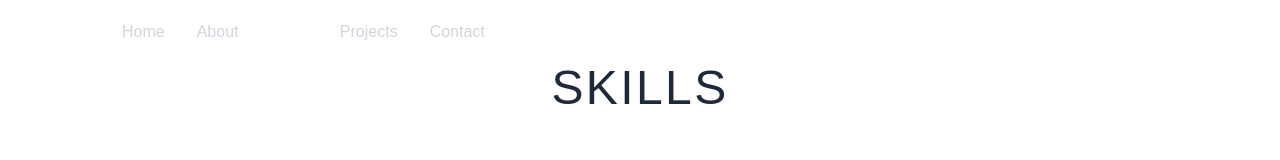
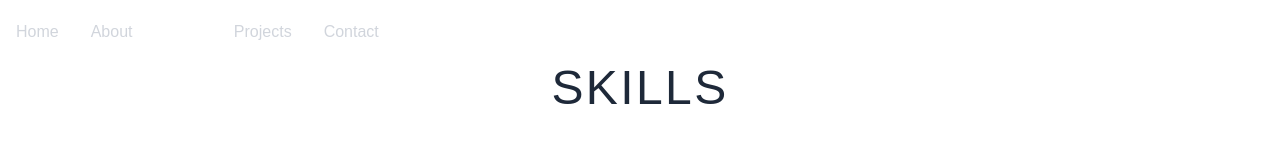
Before and after one commit to plutopulp/plutopulp.com, a Next.js app in the folder web/: page /skills in a window 1280 px wide. Shown: the top 160 px of the page. Built offline with nearby package versions, Linux system fonts and the light colour scheme.

Commit message:
refactor navbar, use context with refs for active nav link and scrolling

```diff
--- a/web/src/app/layout.tsx
+++ b/web/src/app/layout.tsx
@@ -4,6 +4,7 @@ import "./globals.css";
 import { ThemeProvider } from "next-themes";
 import ToastProvider from "@/components/ui/ToastProvider";
 import Navbar from "@/components/layout/Navbar";
+import { NavigationProvider } from "@/contexts/NavigationContext";
 
 const geistSans = Geist({
   variable: "--font-geist-sans",
@@ -16,8 +17,8 @@ const geistMono = Geist_Mono({
 });
 
 export const metadata: Metadata = {
-  title: "Pluto Pulp | Portfolio",
-  description: "Personal portfolio and contact information for Pluto Pulp",
+  title: "Yvan Buggy | Portfolio",
+  description: "Personal portfolio and contact information for Yvan Buggy.",
 };
 
 export default function RootLayout({
@@ -31,8 +32,10 @@ export default function RootLayout({
         className={`${geistSans.variable} ${geistMono.variable} antialiased min-h-screen`}
       >
         <ThemeProvider attribute="class" defaultTheme="system" enableSystem>
-          <Navbar />
-          <main>{children}</main>
+          <NavigationProvider>
+            <Navbar />
+            <main>{children}</main>
+          </NavigationProvider>
           <ToastProvider />
         </ThemeProvider>
       </body>
--- a/web/src/app/page.tsx
+++ b/web/src/app/page.tsx
@@ -1,20 +1,34 @@
 "use client";
 
-import React from "react";
+import React, { useContext } from "react";
 import HeroSection from "@/components/sections/HeroSection";
 import AboutSection from "@/components/sections/AboutSection";
 import SkillsSection from "@/components/sections/SkillsSection";
 import ProjectsSection from "@/components/sections/ProjectsSection";
 import ContactSectionWrapper from "@/components/sections/ContactSection";
+import { NavigationContext } from "@/contexts/NavigationContext";
 
 export default function Home() {
+  // Get section refs from context
+  const { sectionRefs } = useContext(NavigationContext);
+
   return (
     <main className="min-h-screen">
-      <HeroSection />
-      <AboutSection />
-      <SkillsSection />
-      <ProjectsSection />
-      <ContactSectionWrapper />
+      <section id="hero" ref={sectionRefs.hero}>
+        <HeroSection />
+      </section>
+      <section id="about" ref={sectionRefs.about}>
+        <AboutSection />
+      </section>
+      <section id="skills" ref={sectionRefs.skills}>
+        <SkillsSection />
+      </section>
+      <section id="projects" ref={sectionRefs.projects}>
+        <ProjectsSection />
+      </section>
+      <section id="contact" ref={sectionRefs.contact}>
+        <ContactSectionWrapper />
+      </section>
     </main>
   );
 }
--- a/web/src/components/layout/Navbar.tsx
+++ b/web/src/components/layout/Navbar.tsx
@@ -1,10 +1,10 @@
 "use client";
 import Link from "next/link";
-import { useNavigation } from "@/hooks/useNavigation";
+import { useContext } from "react";
 import { useOnClickOutside } from "@/hooks/useOnClickOutside";
-import { useRef } from "react";
-import { useState } from "react";
+import { useRef, useState } from "react";
 import { colors } from "@/lib/colors";
+import { NavigationContext } from "@/contexts/NavigationContext";
 
 // Define types for NavLink props
 interface NavLinkProps {
@@ -17,7 +17,7 @@ interface NavLinkProps {
 
 export default function Navbar() {
   const { isActive, handleNavigation, getItemHref, isScrolled, navItems } =
-    useNavigation();
+    useContext(NavigationContext);
 
   const [mobileMenuOpen, setMobileMenuOpen] = useState(false);
   const mobileMenuRef = useRef<HTMLDivElement>(null);
@@ -40,13 +40,6 @@ export default function Navbar() {
     >
       <div className="container mx-auto px-4">
         <div className="flex items-center justify-start h-16">
-          {/* Logo or brand name */}
-          <div className="mr-8">
-            <Link href="/" className="text-white text-lg font-bold">
-              Portfolio
-            </Link>
-          </div>
-
           {/* Desktop navigation */}
           <div className="hidden md:flex items-center space-x-8">
             {navItems.map((item) => (
--- /dev/null
+++ b/web/src/contexts/NavigationContext.tsx
@@ -0,0 +1,46 @@
+"use client";
+
+import React, { createContext, ReactNode, useRef } from "react";
+import { useNavigation, NavItem, SectionRefs } from "@/hooks/useNavigation";
+
+// Define the context type
+interface NavigationContextType {
+  isHomePage: boolean;
+  isScrolled: boolean;
+  activeSection: string | null;
+  isActive: (item: NavItem) => boolean;
+  handleNavigation: (e: React.MouseEvent, item: NavItem) => void;
+  getItemHref: (item: NavItem) => string;
+  navItems: NavItem[];
+  sectionRefs: SectionRefs;
+}
+
+// Create the context with a default value
+export const NavigationContext = createContext<NavigationContextType>(
+  {} as NavigationContextType
+);
+
+// Provider component
+interface NavigationProviderProps {
+  children: ReactNode;
+}
+
+export function NavigationProvider({ children }: NavigationProviderProps) {
+  // Create refs for each section
+  const sectionRefs: SectionRefs = {
+    hero: useRef<HTMLElement>(null),
+    about: useRef<HTMLElement>(null),
+    skills: useRef<HTMLElement>(null),
+    projects: useRef<HTMLElement>(null),
+    contact: useRef<HTMLElement>(null),
+  };
+
+  // Use the navigation hook with our refs
+  const navigation = useNavigation(sectionRefs);
+
+  return (
+    <NavigationContext.Provider value={{ ...navigation, sectionRefs }}>
+      {children}
+    </NavigationContext.Provider>
+  );
+}
--- a/web/src/hooks/useNavigation.ts
+++ b/web/src/hooks/useNavigation.ts
@@ -1,4 +1,4 @@
-import { useCallback, useEffect, useState } from "react";
+import { useCallback, useEffect, useState, RefObject } from "react";
 import { usePathname } from "next/navigation";
 
 // Define types for navigation
@@ -12,7 +12,12 @@ export interface NavItem {
   sectionId?: string; // Only for section type
 }
 
-// Items can be imported to here or passed into the hook
+// Define a type for section references
+export type SectionRefs = {
+  [sectionId: string]: RefObject<HTMLElement | null>;
+};
+
+// Navigation items configuration
 export const navItems: NavItem[] = [
   { id: "home", label: "Home", path: "/", type: "section", sectionId: "hero" },
   {
@@ -43,50 +48,69 @@ export const navItems: NavItem[] = [
     type: "section",
     sectionId: "contact",
   },
-  // Examples commented out for future use
-  // { id: 'resume', label: 'Resume', path: '/resume.pdf', type: 'pdf' },
-  // { id: 'blog', label: 'Blog', path: '/blog', type: 'page' },
-  // { id: 'github', label: 'GitHub', path: 'https://github.com/username', type: 'external' },
 ];
 
-export function useNavigation() {
+// Calculate section visibility score
+const calculateSectionVisibility = (rect: DOMRect, viewportHeight: number) => {
+  const visibleTop = Math.max(0, rect.top);
+  const visibleBottom = Math.min(viewportHeight, rect.bottom);
+  const visibleHeight = Math.max(0, visibleBottom - visibleTop);
+
+  const distanceFromMiddle = Math.abs(
+    (visibleTop + visibleBottom) / 2 - viewportHeight / 2
+  );
+  const normalizedDistance = 1 - distanceFromMiddle / (viewportHeight / 2);
+
+  return visibleHeight * normalizedDistance;
+};
+
+// Find most visible section
+const findMostVisibleSection = (sectionRefs: SectionRefs): string | null => {
+  let bestSection = null;
+  let bestVisibility = -1;
+
+  for (const [sectionId, ref] of Object.entries(sectionRefs)) {
+    const section = ref.current;
+    if (!section) continue;
+
+    const visibility = calculateSectionVisibility(
+      section.getBoundingClientRect(),
+      window.innerHeight
+    );
+
+    if (visibility > bestVisibility) {
+      bestVisibility = visibility;
+      bestSection = sectionId;
+    }
+  }
+
+  return bestSection;
+};
+
+// Check if page is scrolled past hero section
+const checkIfScrolled = (aboutRef: RefObject<HTMLElement | null>) => {
+  if (aboutRef?.current) {
+    const aboutRect = aboutRef.current.getBoundingClientRect();
+    return aboutRect.top <= 0;
+  }
+  return window.scrollY > window.innerHeight * 0.8;
+};
+
+export function useNavigation(sectionRefs: SectionRefs) {
   const pathname = usePathname();
   const [activeSection, setActiveSection] = useState<string | null>(null);
   const [isScrolled, setIsScrolled] = useState(false);
   const isHomePage = pathname === "/";
 
-  // Track scroll position for fixed/absolute navbar
+  // Handle scroll events
   useEffect(() => {
     const handleScroll = () => {
-      // Check if about section is visible
-      const aboutSection = document.getElementById("about");
-      if (aboutSection) {
-        const aboutRect = aboutSection.getBoundingClientRect();
-        // If about section is at the top of the viewport or higher
-        setIsScrolled(aboutRect.top <= 0);
-      } else {
-        // Fallback if section not found
-        setIsScrolled(window.scrollY > window.innerHeight * 0.8);
-      }
+      setIsScrolled(checkIfScrolled(sectionRefs.about));
 
-      // Determine active section based on scroll position
       if (isHomePage) {
-        const sections = ["hero", "about", "skills", "projects", "contact"]
-          .map((id) => document.getElementById(id))
-          .filter(Boolean);
-
-        for (const section of sections) {
-          if (!section) continue;
-
-          const rect = section.getBoundingClientRect();
-          // Consider a section active when it's mostly in view
-          if (
-            rect.top <= window.innerHeight / 3 &&
-            rect.bottom >= window.innerHeight / 3
-          ) {
-            setActiveSection(section.id);
-            break;
-          }
+        const mostVisibleSection = findMostVisibleSection(sectionRefs);
+        if (mostVisibleSection) {
+          setActiveSection(mostVisibleSection);
         }
       }
     };
@@ -95,53 +119,38 @@ export function useNavigation() {
     handleScroll(); // Initialize state
 
     return () => window.removeEventListener("scroll", handleScroll);
-  }, [isHomePage]);
+  }, [isHomePage, sectionRefs]);
 
-  // Determine if a navigation item is active
+  // Check if nav item is active
   const isActive = useCallback(
     (item: NavItem): boolean => {
       if (!isHomePage) {
-        // Regular page navigation for non-home pages
         return pathname === item.path;
       }
-
-      // For section links on home page, check the active section
-      if (item.type === "section" && item.sectionId) {
-        return activeSection === item.sectionId;
-      }
-
-      return false;
+      return item.type === "section" && item.sectionId === activeSection;
     },
     [pathname, isHomePage, activeSection]
   );
 
-  // Handle navigation based on link type
+  // Handle navigation clicks
   const handleNavigation = useCallback(
     (e: React.MouseEvent, item: NavItem) => {
       if (item.type === "section" && isHomePage && item.sectionId) {
         e.preventDefault();
-        const section = document.getElementById(item.sectionId);
-        if (section) {
-          // Smooth scroll to the section
-          section.scrollIntoView({ behavior: "smooth" });
-        }
+        sectionRefs[item.sectionId]?.current?.scrollIntoView({
+          behavior: "smooth",
+        });
       }
-      // For other types, let the Link component handle navigation
     },
-    [isHomePage]
+    [isHomePage, sectionRefs]
   );
 
-  // Get the appropriate href based on item type and current page
+  // Get href for nav items
   const getItemHref = useCallback(
     (item: NavItem): string => {
       if (item.type === "section" && isHomePage && item.sectionId) {
         return `#${item.sectionId}`;
       }
-
-      if (item.type === "external" || item.type === "pdf") {
-        return item.path;
-      }
-
       return item.path;
     },
     [isHomePage]
```
